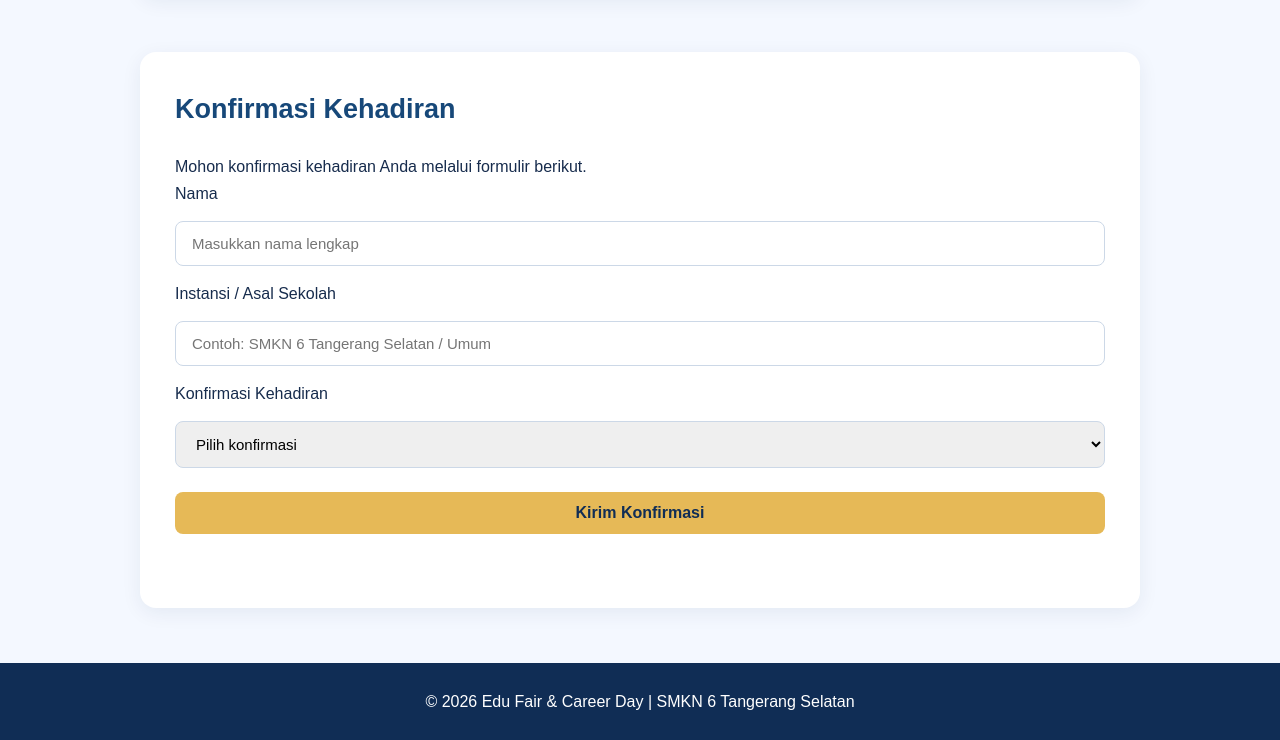
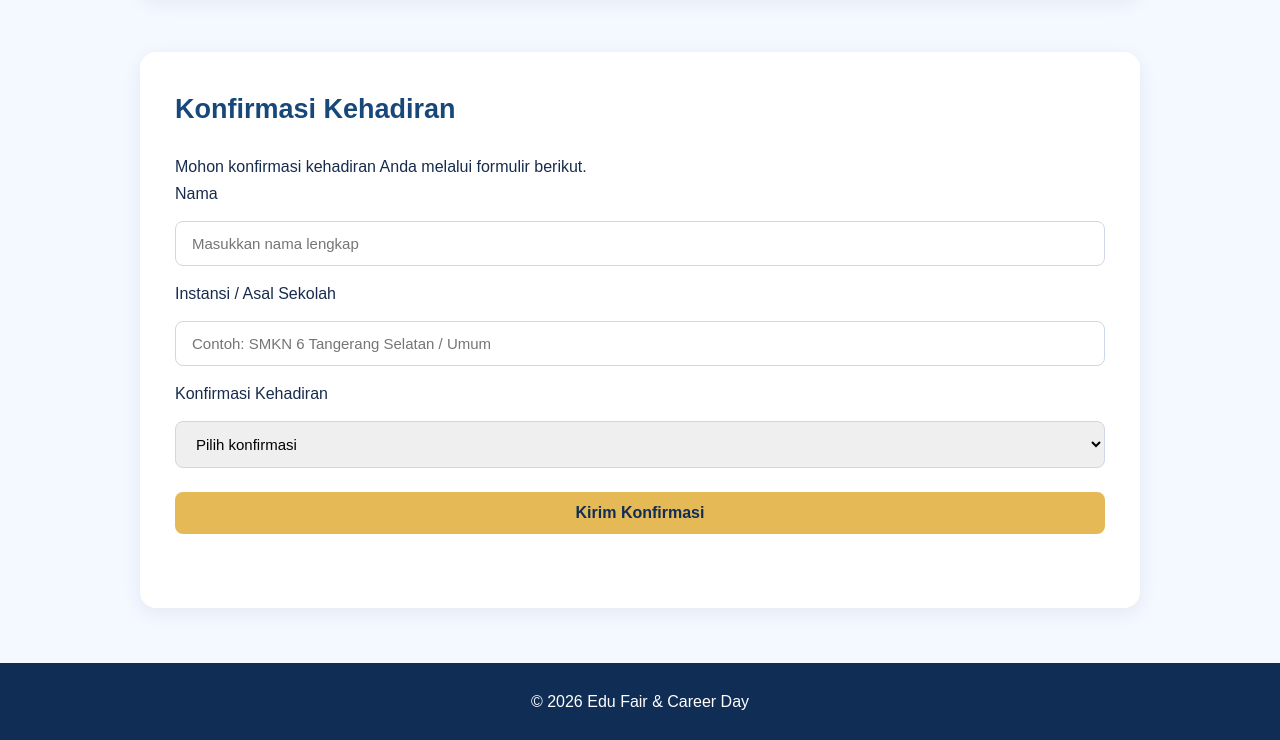
Before and after one commit to megalestaridwis/edu-fair-invitation, a website: page index.html in a window 1280 px wide. Shown: the part 2261-3001 px from the top of the page. Drawn offline with nearby package versions, Linux system fonts and the light colour scheme.

Commit message:
Restore index.html with original content

```diff
--- a/index.html
+++ b/index.html
@@ -152,7 +152,7 @@
 
     <!-- FOOTER -->
     <footer>
-        <p>© 2026 Edu Fair & Career Day | SMKN 6 Tangerang Selatan</p>
+        <p>© 2026 Edu Fair & Career Day </p>
     </footer>
 
     <!-- SUPABASE & CONFIGURATION -->
```
